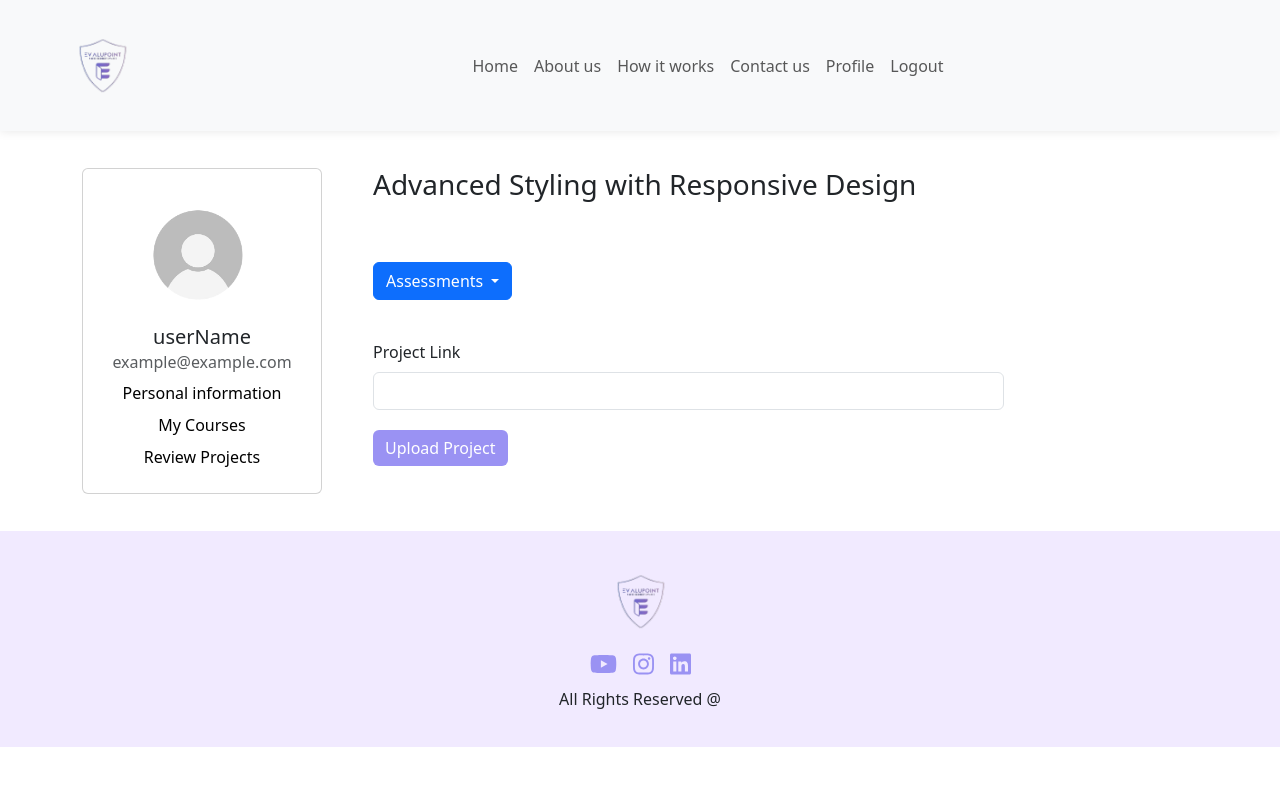
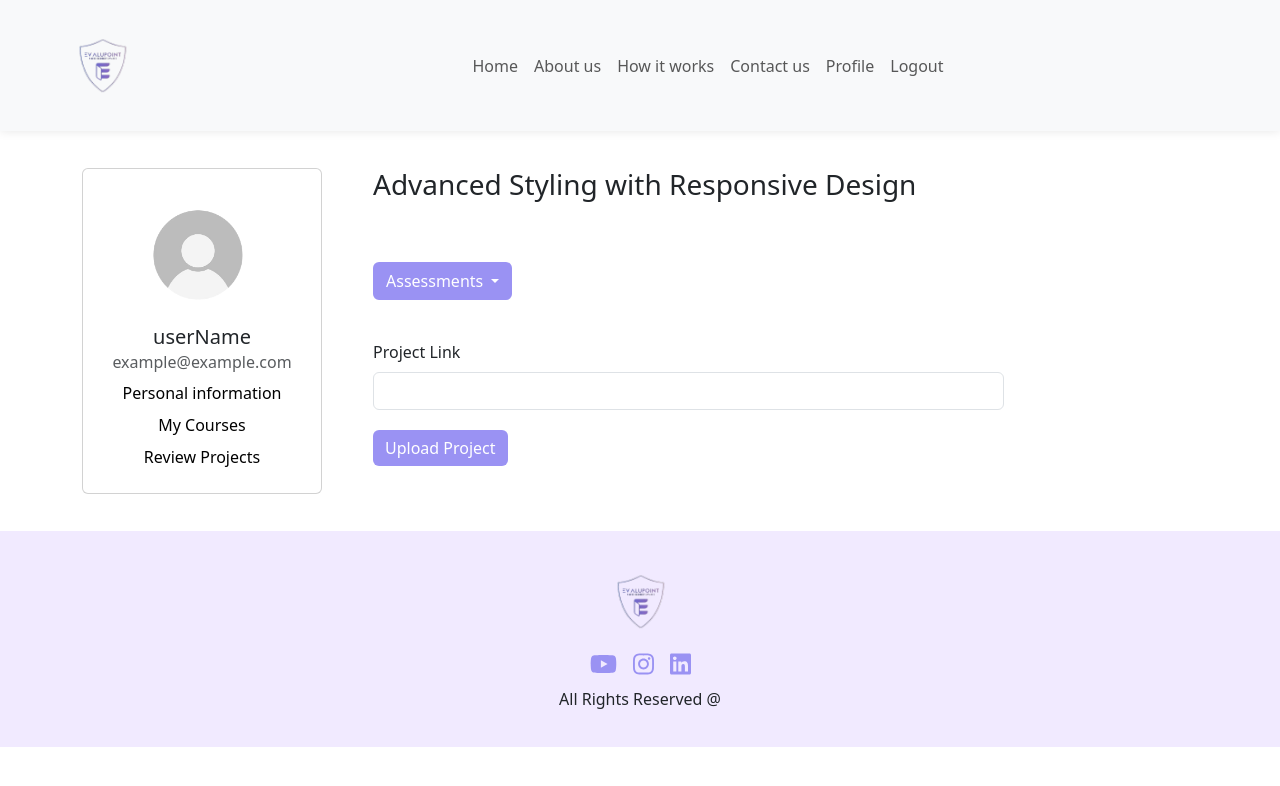
Before and after one commit to arwaalkhathlan/Sc, a React (Create React App) app: page /addedCourse in a window 1280 px wide. Shown: the top 786 px of the page. Built offline with nearby package versions, Linux system fonts and the light colour scheme.

Commit message:
fix button color in addedCourse.js

```diff
--- a/src/pages/addedCourse.js
+++ b/src/pages/addedCourse.js
@@ -21,7 +21,7 @@ const AddedCourse = () => {
               <div className="col-7">
                 <h3>Advanced Styling with Responsive Design</h3>
 
-                <DropdownButton style={{ marginBottom: '40px', marginTop:'60px'}} id="dropdown-basic-button" title="Assessments ">
+                <DropdownButton variant="custom"style={{ marginBottom: '40px', marginTop:'60px'}} id="dropdown-basic-button" title="Assessments ">
                   <Dropdown.Item href="#/action-1">Week 2: Create a Responsive Stylesheet</Dropdown.Item>
                   <Dropdown.Item href="#/action-2">week 4: final project photo gallery  </Dropdown.Item>
                 </DropdownButton>
```
